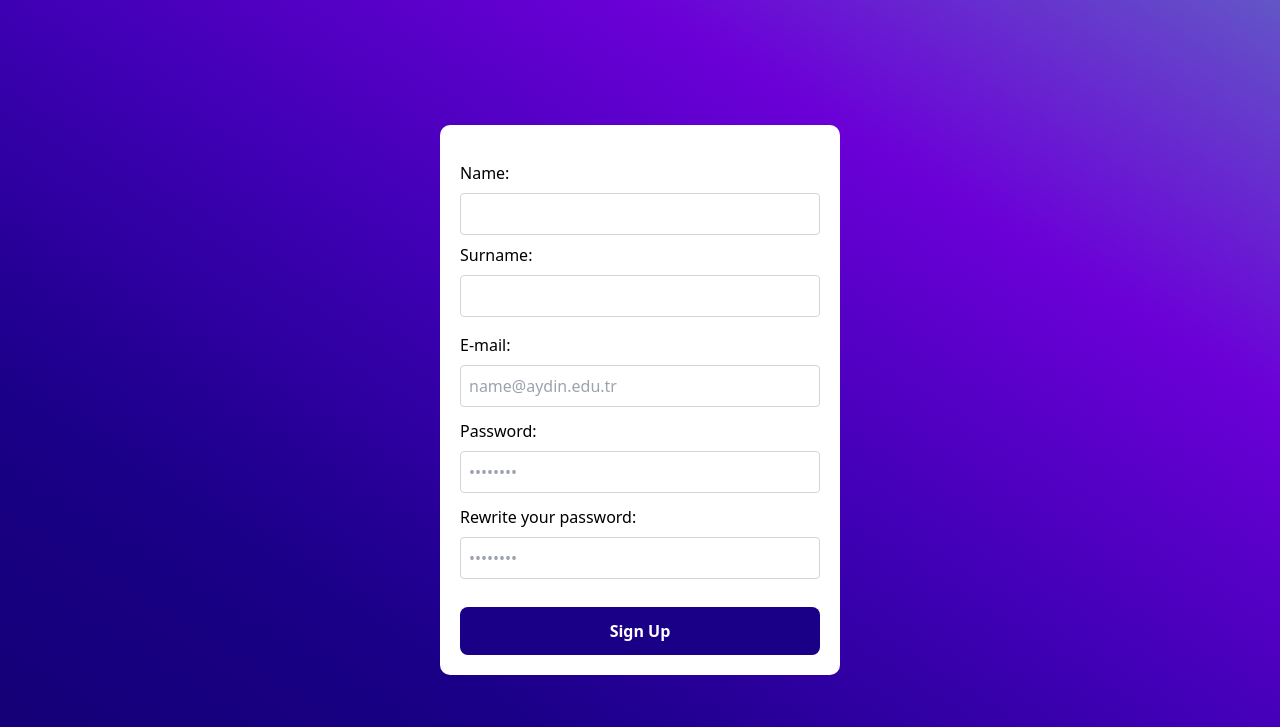
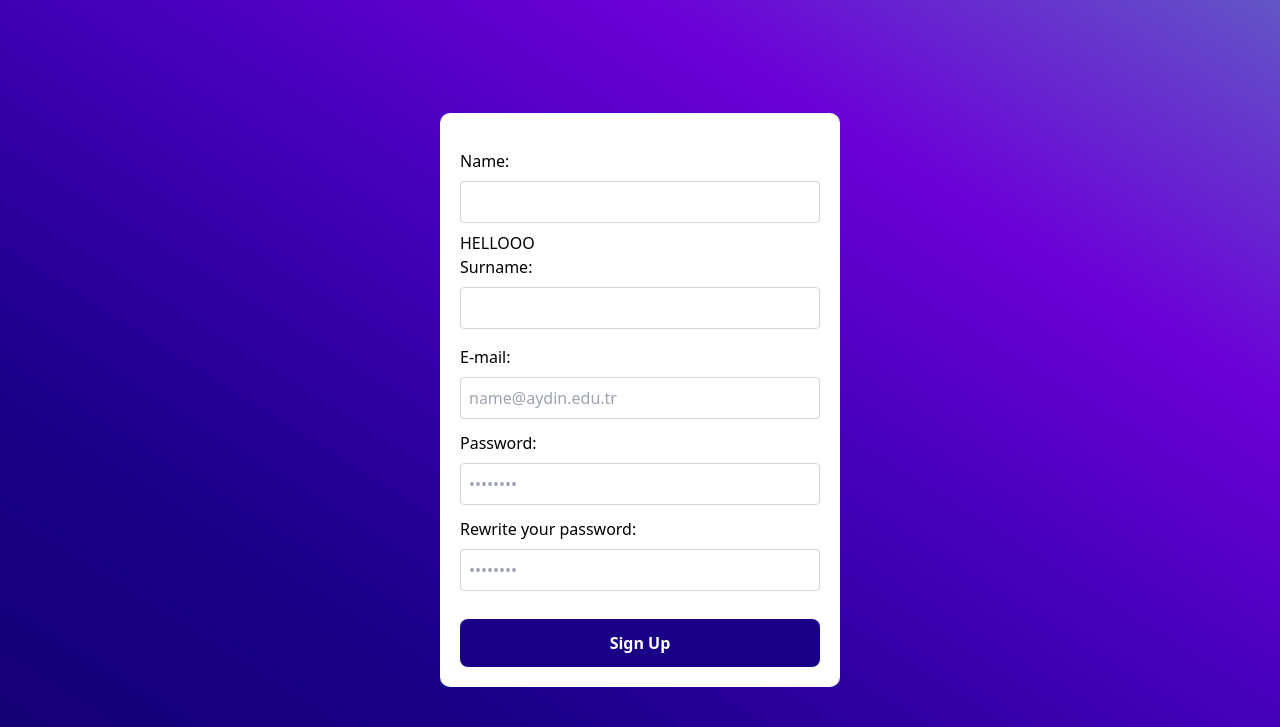
Before and after one commit to buseecee/Graduation-Project-, a Flask app: page /signup in a window 1280 px wide. Shown: the top 727 px of the page. Run offline with Flask 3, Linux system fonts and the light colour scheme.

Commit message:
03-JDHXGAH

```diff
--- a/website/templates/signup.html
+++ b/website/templates/signup.html
@@ -63,7 +63,7 @@
           name="name"
           class="w-full p-2 border border-gray-300 rounded mb-2 input-field"
         />
-
+        <p>HELLOOO</p>
         <label for="surname" class="block mb-2">Surname:</label>
         <input
           type="text"
```
